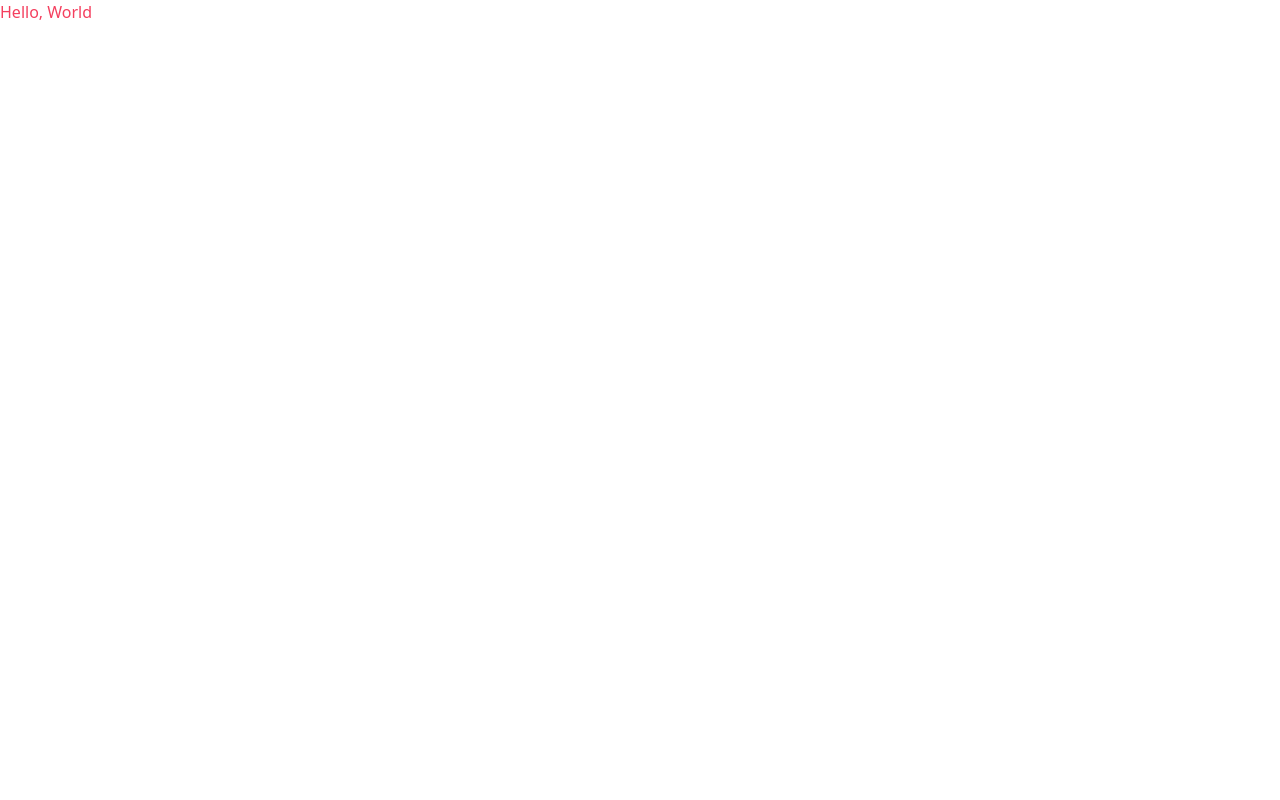
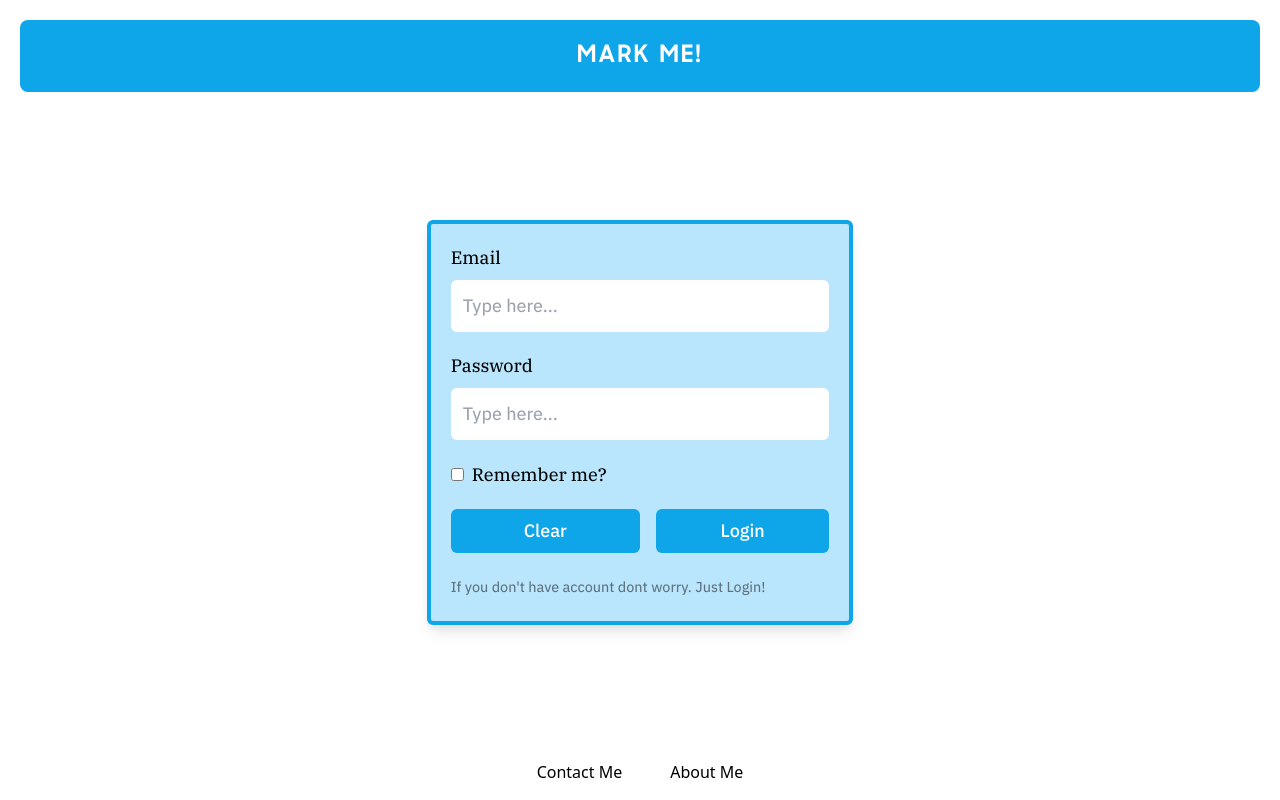
Before and after one commit to rritik772/MarkMe, a React (Vite) app: page / in a window 1280 px wide. Built offline with nearby package versions, Linux system fonts and the light colour scheme.

Commit message:
Simple modification to files

```diff
--- a/package.json
+++ b/package.json
@@ -2,7 +2,7 @@
   "name": "mark_me",
   "version": "0.0.0",
   "scripts": {
-    "dev": "vite",
+    "dev": "vite --host",
     "build": "tsc && vite build",
     "serve": "vite preview",
     "tailwind:css": "tailwind build -i src/CSS/tailwind.css -c tailwind.config.js -o src/CSS/index.css",
--- a/src/App.tsx
+++ b/src/App.tsx
@@ -1,10 +1,11 @@
 import { useState } from 'react'
+import Index from './Components/Index/Index'
 import "./CSS/index.css"
 
 function App() {
   return (
     <>
-      <h1 class="text-rose-500">Hello, World</h1>
+      <Index/>
     </>
   )
 }
--- a/src/main.tsx
+++ b/src/main.tsx
@@ -1,6 +1,7 @@
 import React from 'react'
 import ReactDOM from 'react-dom'
 import App from './App'
+import "./main.css"
 
 ReactDOM.render(
   <React.StrictMode>
```
